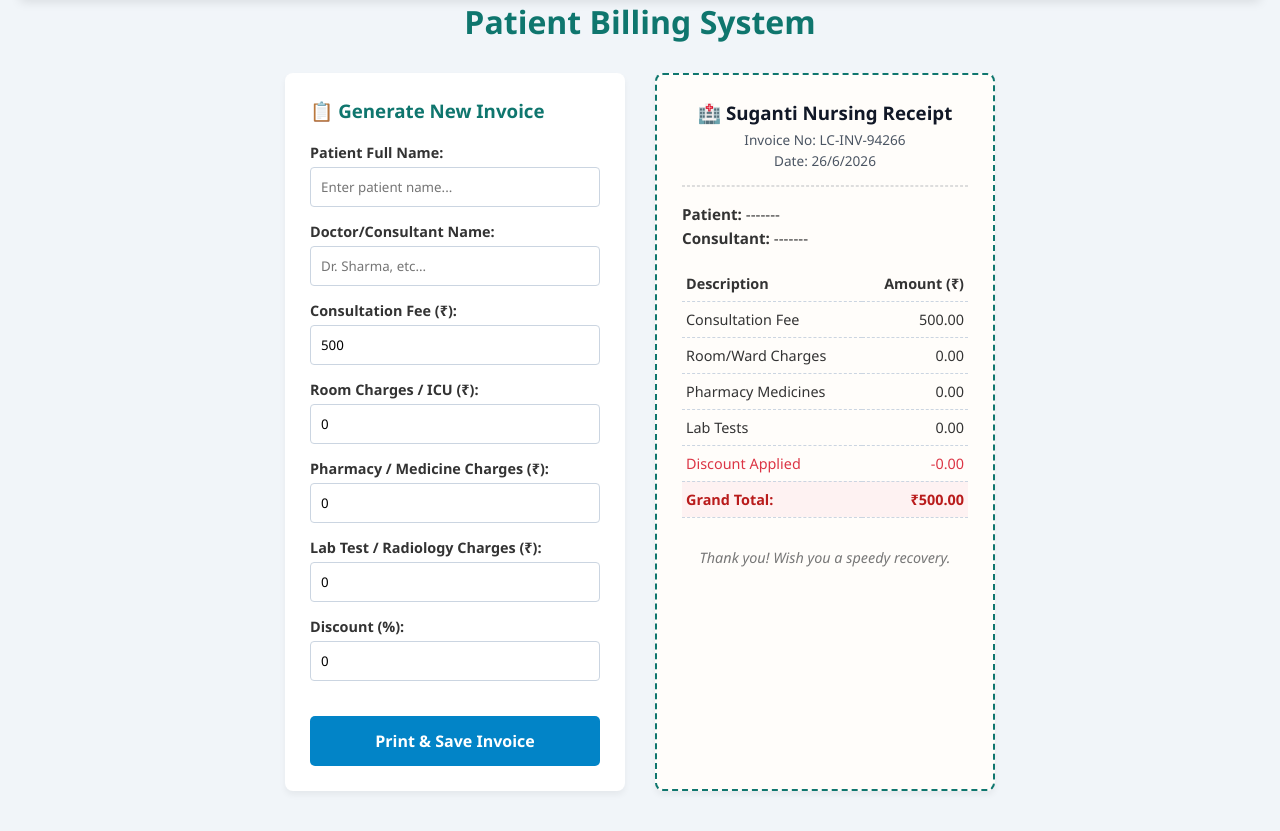
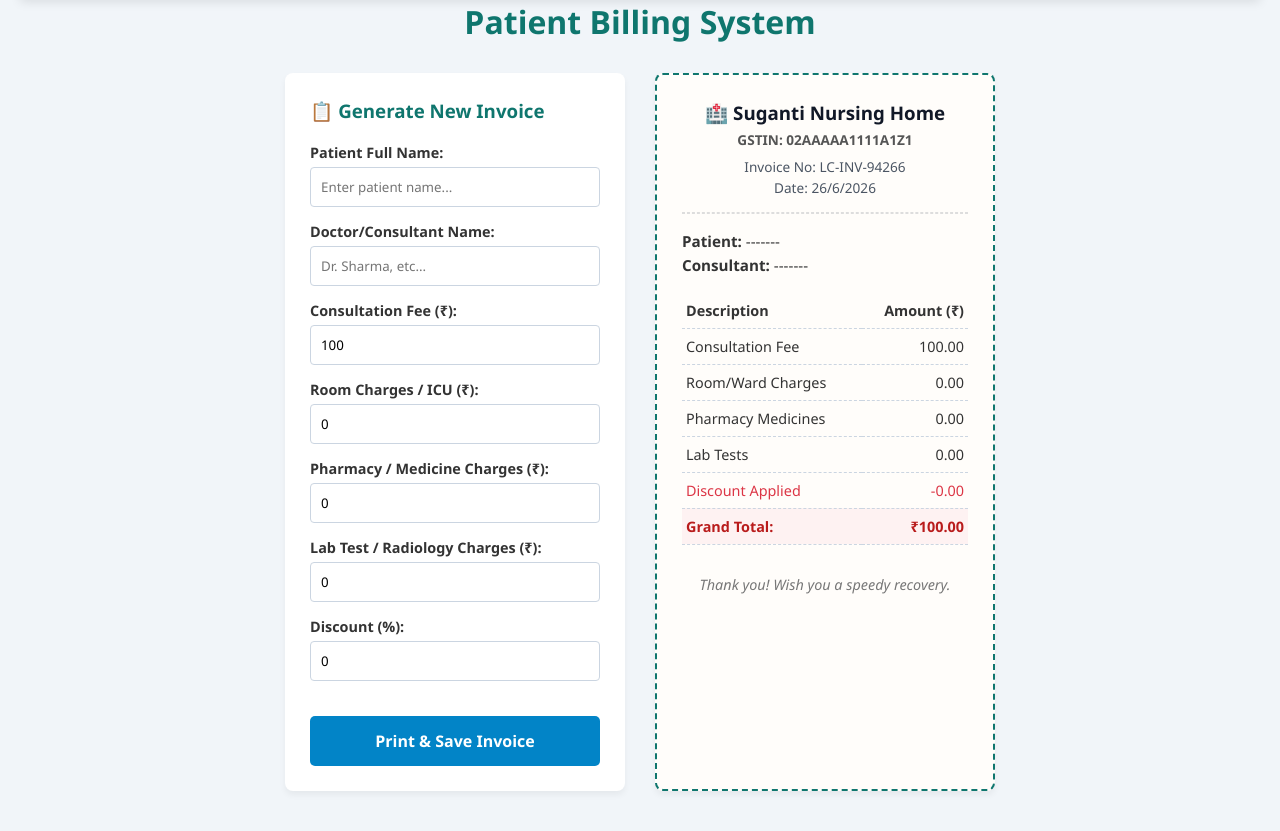
Before and after one commit to Kunal-StArK/Suganti-Nursing-Home-web, a Django app: page /billing/ in a window 1280 px wide. Shown: the part 116-947 px from the top of the page. Run offline with Django 5.2, Linux system fonts and the light colour scheme.

Commit message:
adding gstin in medibill and billing page

```diff
--- a/Hospital/templates/billing.html
+++ b/Hospital/templates/billing.html
@@ -20,7 +20,7 @@
 
             <div class="form-group">
                 <label>Consultation Fee (₹):</label>
-                    <input type="number" id="feeConsultation" value="500" min="0">
+                <input type="number" id="feeConsultation" value="100" min="0">
             </div>
 
             <div class="form-group">
@@ -49,7 +49,9 @@
 
     <div class="invoice-preview" id="printSection">
         <div class="invoice-header">
-                <h3>🏥 Suganti Nursing Receipt</h3>
+            <h3>🏥 Suganti Nursing Home</h3>
+            <p style="font-size: 0.85rem; font-weight: 600; color: #555; margin-bottom: 8px;">GSTIN: 02AAAAA1111A1Z1</p>
+
             <p>Invoice No: <span id="receiptInvoiceNo">LC-INV-XXXXX</span></p>
             <p>Date: <span id="receiptDate">--/--/----</span></p>
         </div>
@@ -70,7 +72,7 @@
             <tbody>
                 <tr>
                     <td>Consultation Fee</td>
-                        <td id="outConsultation" style="text-align: right;">500.00</td>
+                    <td id="outConsultation" style="text-align: right;">100.00</td>
                 </tr>
                 <tr>
                     <td>Room/Ward Charges</td>
@@ -90,7 +92,7 @@
                 </tr>
                 <tr class="grand-total-row">
                     <td><strong>Grand Total:</strong></td>
-                        <td id="outTotal" style="text-align: right;"><strong>₹500.00</strong></td>
+                    <td id="outTotal" style="text-align: right;"><strong>₹100.00</strong></td>
                 </tr>
             </tbody>
         </table>
--- a/Hospital/templates/medibill.html
+++ b/Hospital/templates/medibill.html
@@ -48,6 +48,7 @@
                 <h3>🏥 Suganti Nursing Home Pharmacy Invoice</h3>
                 <p>Main Market Road, Tajpur, Saran, Bihar, PIN-841209</p>
                 <p>Email: sugantihome@gmail.com</p>
+                <p style="font-size: 0.85rem; font-weight: 600; color: #555; margin-bottom: 8px;">GSTIN: 02AAAAA1111A1Z1</p>
                 <p><strong>Rx Bill No:</strong> <span id="medInvoiceNo">LC-RX-XXXXX</span></p>
                 <p><strong>Date:</strong> <span id="medDate">--/--/----</span></p>
             </div>
```
Lines whose indentation alone changed are shown as unchanged.
